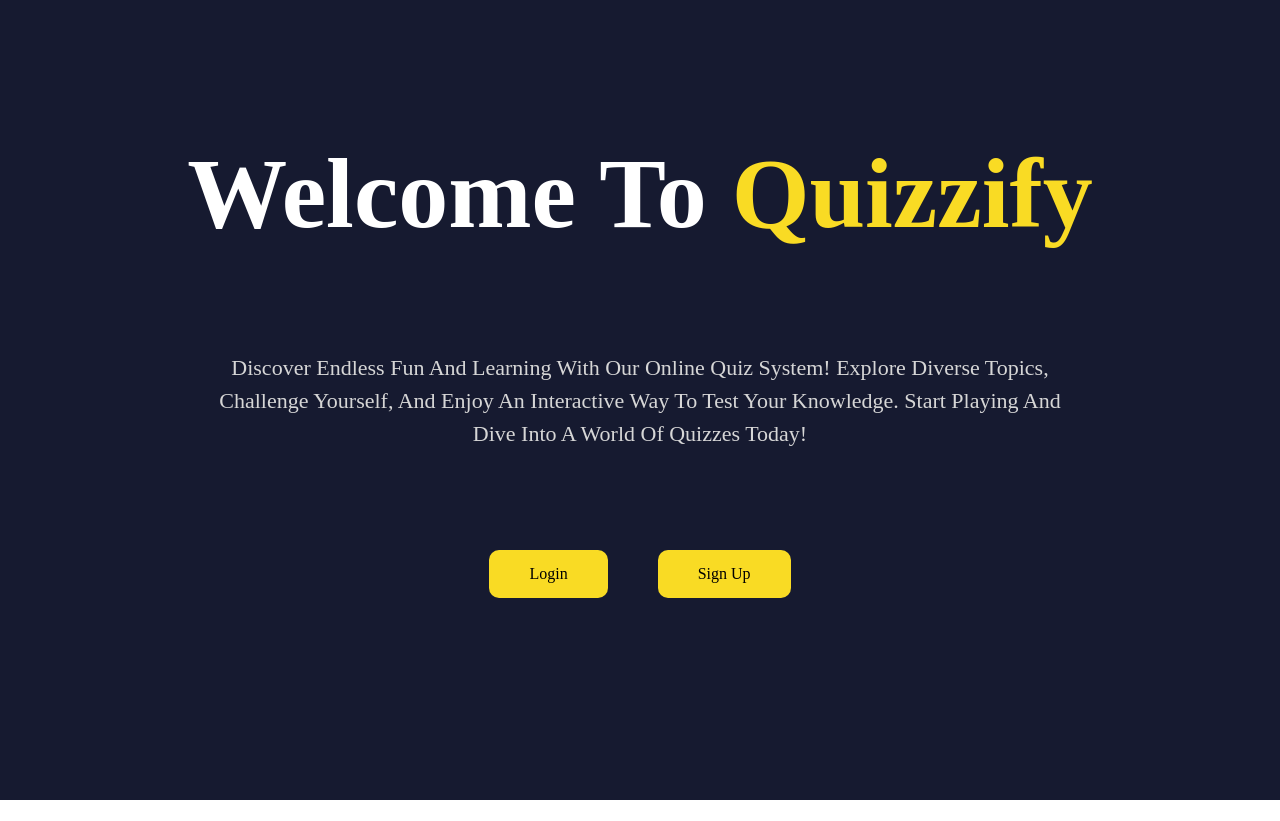
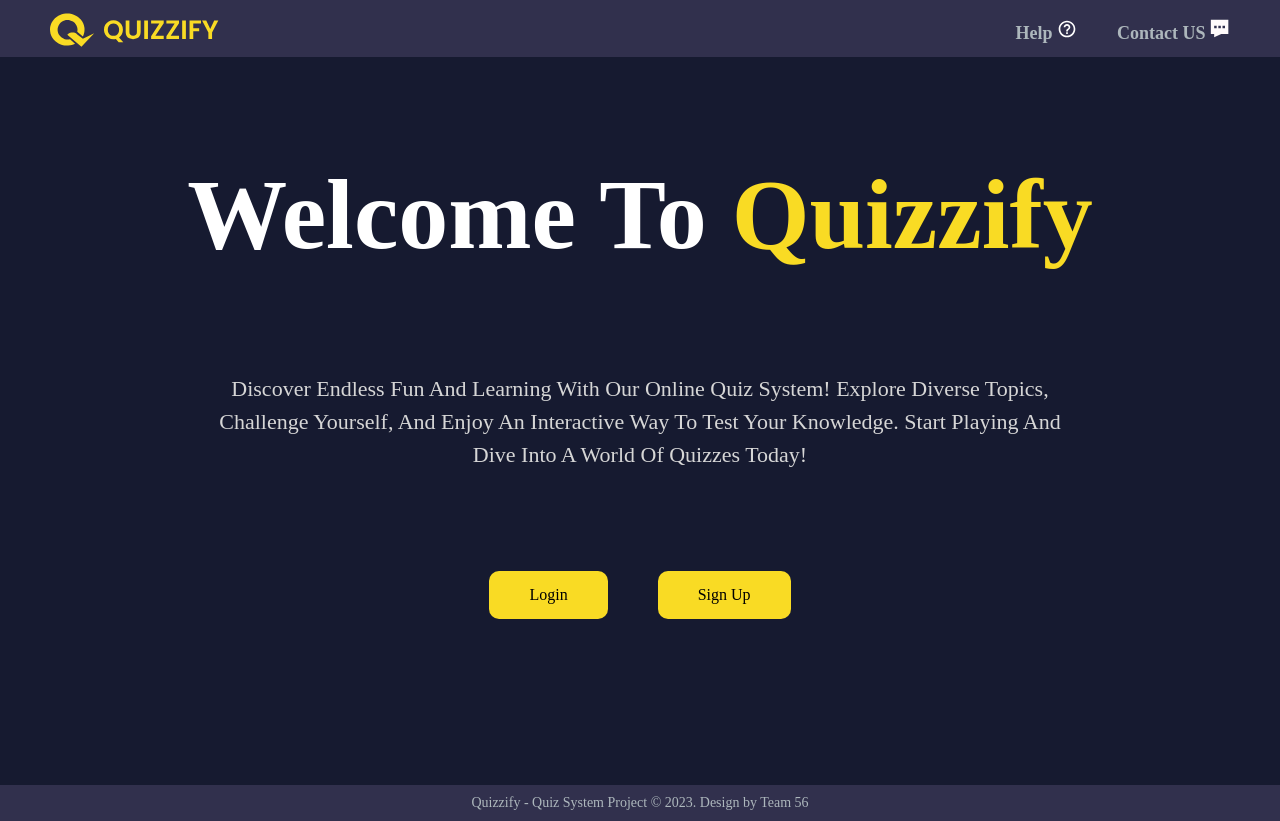
Before and after one commit to Cisco248/Quiz-Managment-System-On-MERN-Stack, a React (Vite) app in the folder front-end/: page / in a window 1280 px wide. Before the commit the page ends 800 px from the top, so only its background shows below. Built offline with nearby package versions, Linux system fonts and the light colour scheme.

Commit message:
start finalize

```diff
--- a/front-end/src/component/Footer.jsx
+++ b/front-end/src/component/Footer.jsx
@@ -4,8 +4,9 @@ function Footer() {
   return (
     <div>
       <div className={FooterCSS.footer_bar}>
-        <h1>Footer
-        </h1>
+        <div className={FooterCSS.text_align}>
+          <h1 className={FooterCSS.footer_text}>Quizzify - Quiz System Project © 2023. Design by Team 56</h1>
+        </div>
       </div>
     </div>
   )
--- a/front-end/src/component/Footer.module.css
+++ b/front-end/src/component/Footer.module.css
@@ -0,0 +1,15 @@
+.footer_bar {
+    display: flex;
+    place-content: center;
+    padding: 10px;
+    background: #31304D;
+    box-shadow: 0px 1px 0px 0px #3D3D3D;
+}
+
+.footer_text {
+    text-align: end;
+    color: #ADB7BC;
+    font-family: "Poppins";
+    font-size: 14px;
+    font-weight: 400;
+}
--- a/front-end/src/component/Navibar.jsx
+++ b/front-end/src/component/Navibar.jsx
@@ -1,14 +1,15 @@
-import React from 'react';
-import './Navibar.css'
+import Style from './Navibar.module.css'
 
 export default function Navibar() {
   return (
     <div>
-      <div className='navbar_box'>
-        <img className='logo' src='./nav-logo.svg' alt="" />
-        <div className='navibar_text'>
-          <h1> <a href="" className='help'>Help<img src='./help.svg' alt="" /></a></h1>
-          <h1> <a href="" className='contact_us'>Contact US<img src="./contact-us.svg" alt="" /></a></h1>
+      <div className={Style.navibar_box}>
+        <img className={Style.navibar_logo} src='./nav-logo.svg' alt="" />
+        <div className={Style.navibar_text}>
+          <div className={Style.text_align}>
+              <h1><a href='/help' className={Style.help_text}>Help <img src='./help.svg' alt="" /></a></h1>
+              <h1><a href='/contact us' className={Style.contact_text}>Contact US <img src="./contact-us.svg" alt="" className={Style.help_icon} /></a></h1>
+          </div>
         </div>
       </div>
     </div>
--- a/front-end/src/component/Navibar.module.css
+++ b/front-end/src/component/Navibar.module.css
@@ -1,109 +1,56 @@
-:root {
-    color: var(--Gray-300, #ADB7BC);
+.navibar_box {
+  display: flex;
+  flex-direction: row;
+  padding: 10px 50px;
+  background-color: #31304D;
+  justify-content: space-between;
+  font-family: "Poppins";
 }
 
-  .header {
-    margin: 0;
-    padding: 0;
-    font-family: "Poppins";
-    color: #31304D;
-    width: auto;
+.navibar_logo {
+  width: 200px;
 }
 
-  .bar {
-    position: absolute;
+.navibar_text {
   display: flex;
   flex-direction: row;
-    width: 100%;
-    height: 70px;
-    top: 0;
-    left: 0;
-    background: #31304D;
-    box-shadow: 0px 4px 4px 0px rgba(0, 0, 0, 0.25);
 }
 
-  .logo {
-    position: absolute;
-    width: 200px;
-    height: 30px;
-    align-content: center;
+.text_align {
+  display: flex;
+  flex-direction: row;
   justify-content: center;
-    gap: 10px;
-    margin-top: 20px;
-    margin-left: 20px;
+  place-items: center;
+  gap: 40px;
 }
 
-  .align {
-    position: absolute;
+.help_text {
+  color: #ADB7BC;
+  text-decoration: none;
+  font-size: 18px;
+  font-weight: 600;
+}
+
+.help_text:hover {
+  color: #F9DB24;
+}
+
+.contact_section {
   display: flex;
   flex-direction: row;
-    margin-top: 7px;
   gap: 5px;
-    right: 40px;
+  align-items: center;
+  justify-content: center;
+  cursor: pointer;
 }
 
-  .text {
-    color: #F9DB24;
-    font-family: "Poppins";
-    font-size: 20px;
-    font-style: normal;
+.contact_text {
+  color: #ADB7BC;
+  text-decoration: none;
+  font-size: 18px;
   font-weight: 600;
-    line-height: normal;
 }
 
-  .icon {
-    position: relative;
-    height: 20px;
-    width: 30px;
-    margin-left: -5px;
-    margin-right: 5px;
-    margin-top: 0;
+.contact_text:hover {
+  color: #F9DB24
 }
-
-  @media (max-width: 600px) {
-
-    .logo {
-      position: absolute;
-      width: 200px;
-      height: 30px;
-      align-content: center;
-      justify-content: center;
-      gap: 10px;
-      margin-top: 20px;
-      margin-left: 20px;
-    }
-
-    .align {
-      position: absolute;
-      display: flex;
-      flex-direction: row;
-      margin-top: 15px;
-      gap: 5px;
-      right: 40px;
-    }
-
-    .text {
-      color: #F9DB24;
-      font-family: "Poppins";
-      font-size: 14px;
-      font-style: normal;
-      font-weight: 600;
-      line-height: normal;
-    }
-
-    .icon {
-      position: relative;
-      height: 10px;
-      width: 20px;
-      margin-left: -5px;
-      margin-right: 5px;
-      margin-top: 15px;
-    }
-
-  }
-
-  @media (max-width: 350px) {
-    .align {
-      visibility: collapse;
-    }
-  }
--- a/front-end/src/component/global.css
+++ /dev/null
@@ -1,86 +0,0 @@
-@import url("https://fonts.googleapis.com/css2?family=Poppins:wght@400;600&display=swap");
-@import url("https://fonts.googleapis.com/css2?family=Public+Sans:wght@300;400&display=swap");
-@import url("https://fonts.googleapis.com/css2?family=Inter:wght@700&display=swap");
-body {
-  margin: 0;
-  line-height: normal;
-}
-:root {
-  /* fonts */
-  --font-public-sans: "Public Sans";
-  --font-poppins: Poppins;
-  --font-inter: Inter;
-
-  /* font sizes */
-  --font-size-9xl: 28px;
-  --font-size-3xl: 22px;
-  --font-size-lg: 18px;
-  --font-size-11xl: 30px;
-
-  /* Colors */
-  --color-darkslategray: #31304d;
-  --gray-300: #adb7bc;
-  --color-white: #fff;
-  --color-gold: #f9db24;
-  --color-snow: #fff7f7;
-  --color-darkturquoise: #10d7e3;
-  --color-goldenrod: #d8a901;
-  --color-dodgerblue: #0094ff;
-  --color-tomato: #ff5050;
-  --color-mediumblue: #0007b9;
-  --color-black: #000;
-  --color-limegreen: #00ad11;
-  --color-darkgray: #a9a9a9;
-
-  /* Gaps */
-  --gap-4xl: 23px;
-  --gap-8xl: 27px;
-  --gap-3xs: 10px;
-  --gap-71xl: 90px;
-  --gap-26xl: 45px;
-  --gap-3xl: 22px;
-  --gap-43xl: 62px;
-  --gap-12xl: 31px;
-  --gap-mini: 15px;
-  --gap-xl: 20px;
-  --gap-21xl: 40px;
-  --gap-smi: 13px;
-
-  /* Paddings */
-  --padding-mini: 15px;
-  --padding-xl: 20px;
-  --padding-base: 16px;
-  --padding-7xs: 6px;
-  --padding-7xl: 26px;
-  --padding-15xl: 34px;
-  --padding-3xl: 22px;
-  --padding-267xl: 286px;
-  --padding-264xl: 283px;
-  --padding-2xl: 21px;
-  --padding-167xl: 186px;
-  --padding-165xl: 184px;
-  --padding-102xl: 121px;
-  --padding-101xl: 120px;
-  --padding-115xl: 134px;
-  --padding-119xl: 138px;
-  --padding-68xl: 87px;
-  --padding-71xl: 90px;
-  --padding-2xs: 11px;
-  --padding-lgi: 19px;
-  --padding-6xs: 7px;
-  --padding-5xs: 8px;
-  --padding-14xl: 33px;
-  --padding-12xl: 31px;
-  --padding-lg: 18px;
-  --padding-10xl: 29px;
-  --padding-36xl: 55px;
-  --padding-25xl: 44px;
-  --padding-4xl: 23px;
-  --padding-17xl: 36px;
-  --padding-8xl: 27px;
-
-  /* Border radiuses */
-  --br-14xl-7: 33.7px;
-  --br-6xl: 25px;
-  --br-29xl-4: 48.4px;
-}
--- a/front-end/src/pages/Welcome.jsx
+++ b/front-end/src/pages/Welcome.jsx
@@ -1,7 +1,11 @@
 import MainCSS from'./Welcome.module.css'
+import Navibar from '../component/Navibar'
+import Footer from '../component/Footer'
 
 export default function Welcome() {
   return (
+    <div>
+      <Navibar />
       <div className={MainCSS.background}>
         <div className={MainCSS.pmain}>
           <div className={MainCSS.text_box1}>
@@ -19,5 +23,8 @@ export default function Welcome() {
           <a className={MainCSS.btext} href="./Register"><button className={MainCSS.btn}>Sign Up</button></a>
         </div>
       </div>
+      <Footer />
+    </div>
+
   )
 }
--- a/front-end/src/pages/Welcome.module.css
+++ b/front-end/src/pages/Welcome.module.css
@@ -7,8 +7,6 @@
 .background {
   display: flex;
   flex-direction: column;
-  width: 100vw;
-  height: 100vh;
   place-content: center;
   background-color: #161A30;
 }
```
Lines whose indentation alone changed are shown as unchanged.
